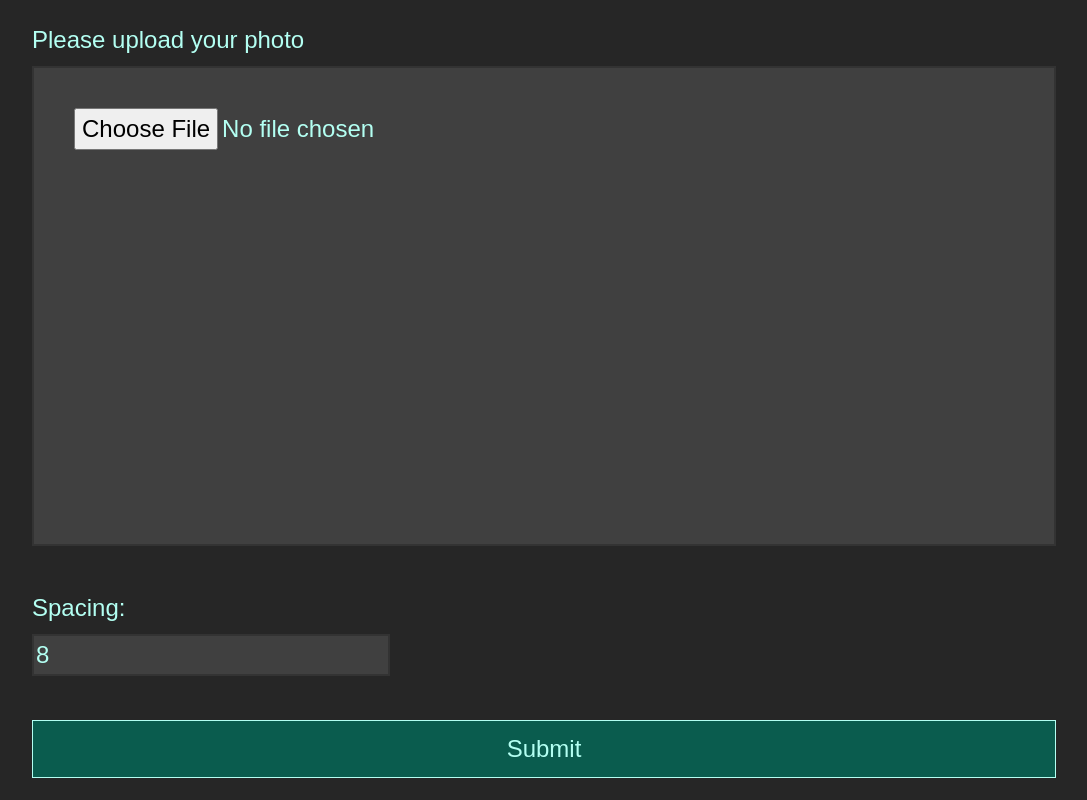
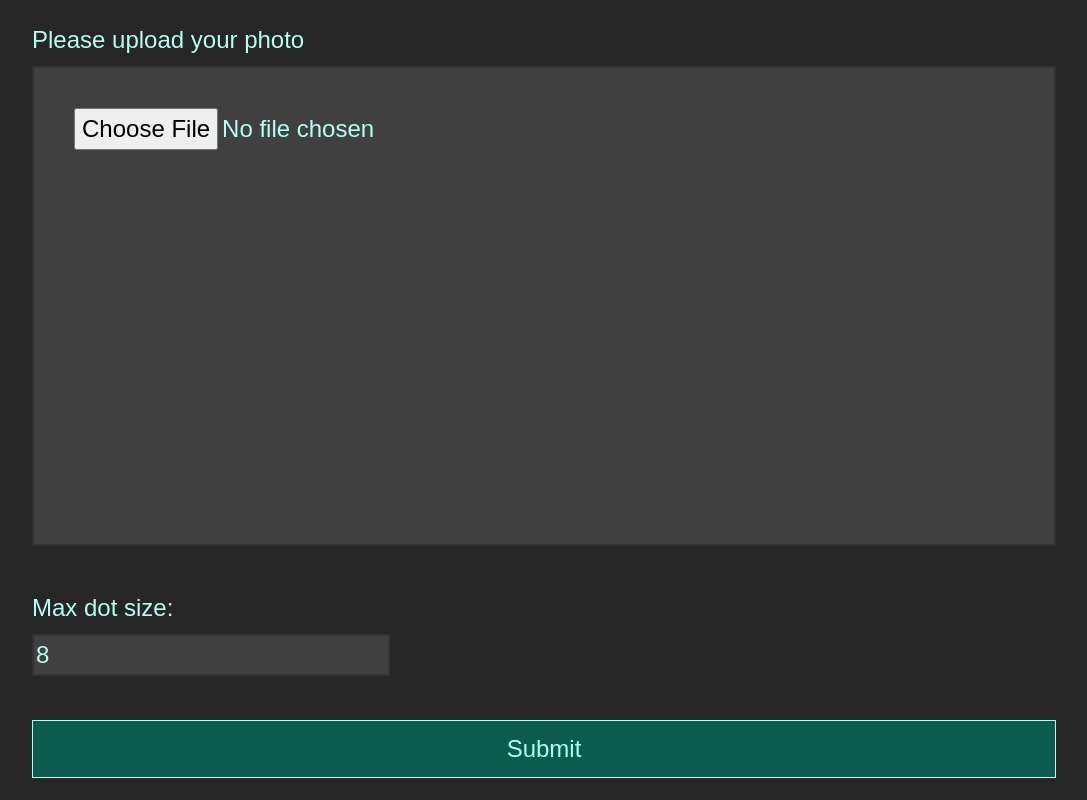
Before and after one commit to armobob74/halftoner, a Flask app: page / in a window 1280 px wide. Shown: the whole page, without its empty margins (96-1183 px from the left). Run offline with Flask 2, Linux system fonts and the light colour scheme; some libraries are stand-ins or nearby versions.

Commit message:
Changed input label from Spacing to Max dot size.

```diff
--- a/website/templates/customization_options.html
+++ b/website/templates/customization_options.html
@@ -1,5 +1,5 @@
 <div>
-<label for="spacing">Spacing:</label>
+<label for="spacing">Max dot size:</label>
 <input id="spacing" name="spacing" type="text" value=8></input>
 </div>
 {# just gonna comment this out for a while
--- a/website/templates/index.html
+++ b/website/templates/index.html
@@ -15,7 +15,6 @@ body{
 	width:50%;
 }
 .customization_options input{
-	_text-align:center;
 	width:70%;
 }
 </style>
--- a/website/templates/thanks_for_index.html
+++ b/website/templates/thanks_for_index.html
@@ -28,7 +28,7 @@
   <form action="/" method="post" enctype="multipart/form-data">
   <div class="customization_options">
 	<div>
-	<label for="spacing">Spacing:</label>
+	<label for="spacing">Max dot size:</label>
 	<input id="spacing" name="spacing" type="text" value={{spacing}}></input>
 	</div>
   </div>
```
